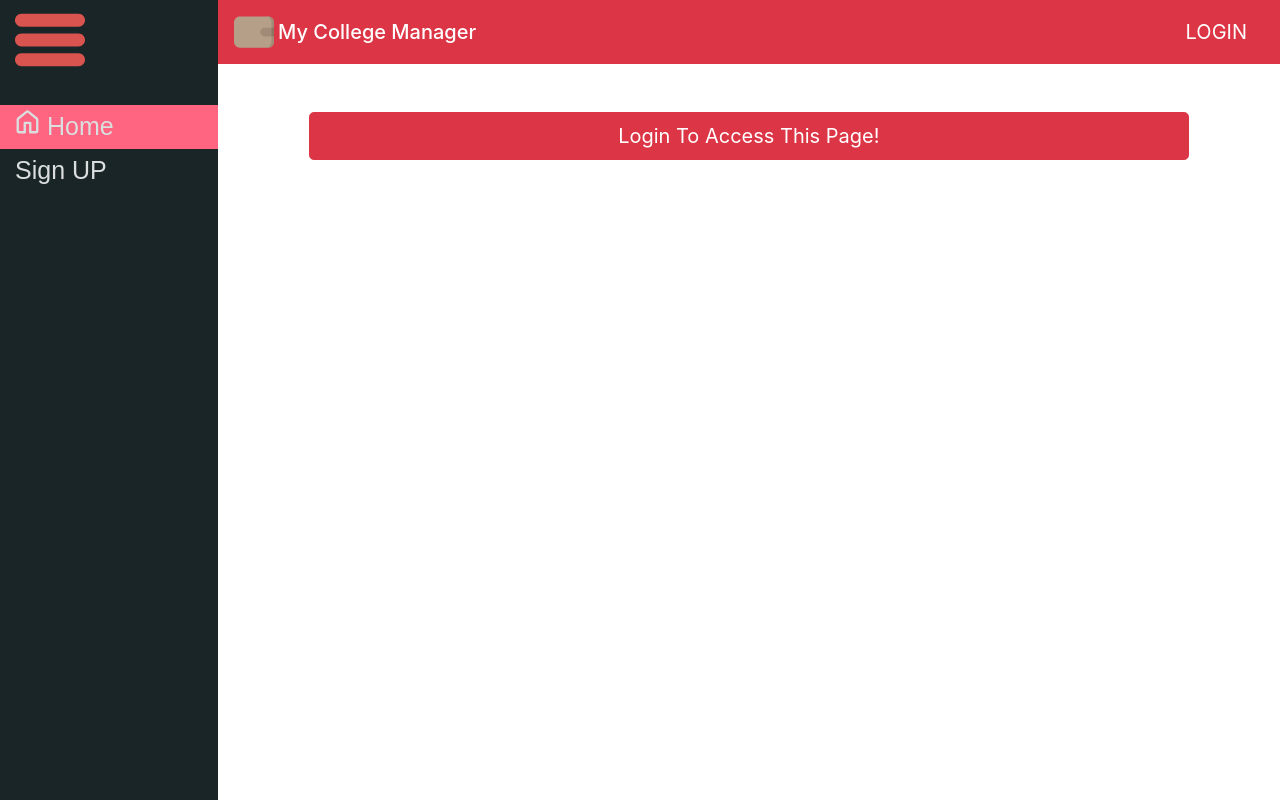
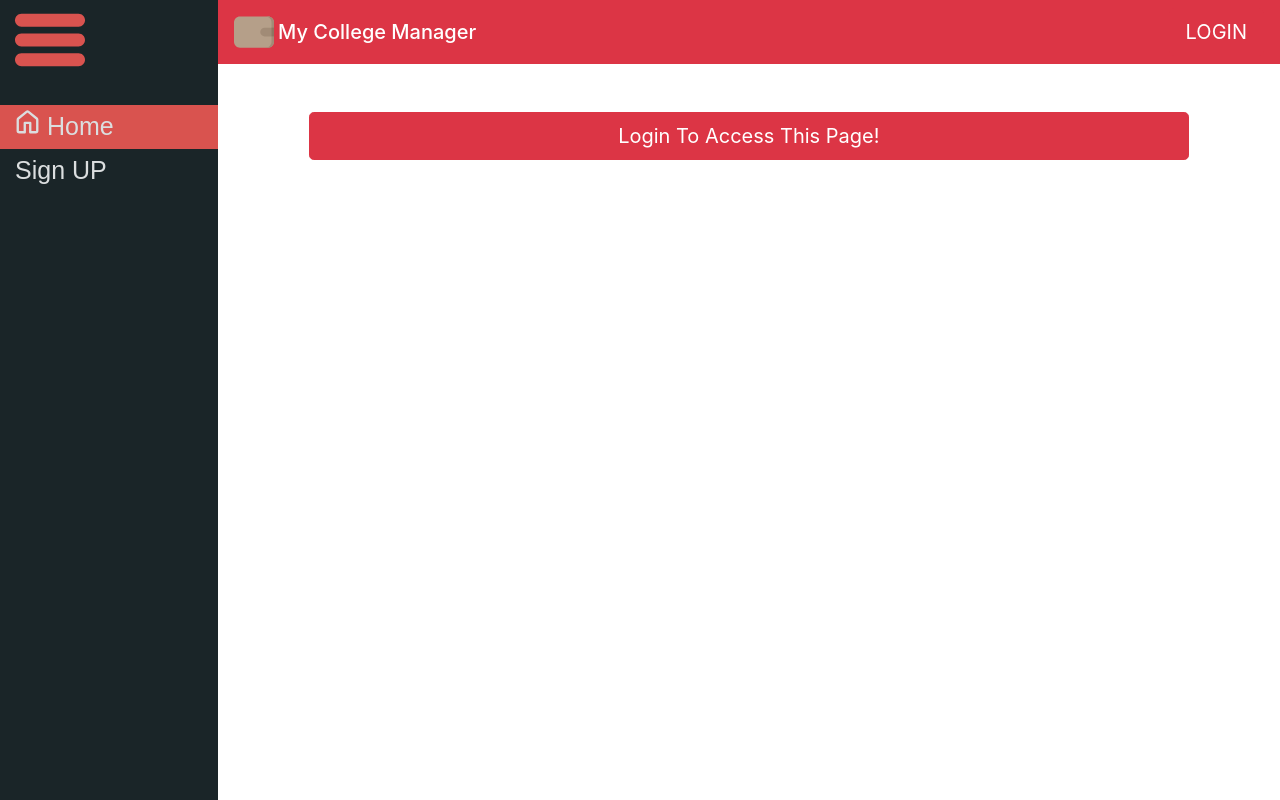
Before and after one commit to Nahomyonas/mycollegemanager, a Django app: page /newco/ in a window 1280 px wide, with the pointer over the restyled element. Run offline with Django 3.2, Linux system fonts and the light colour scheme; some libraries are stand-ins or nearby versions.

Commit message:
htmlcolor

```diff
--- a/main/templates/main/base.html
+++ b/main/templates/main/base.html
@@ -36,7 +36,7 @@
 
 		.sidenav a:hover {
 			transition: .4s;
-			background-color: #FF6480;
+			background-color: #d9534f;
 
 
 		}
```
